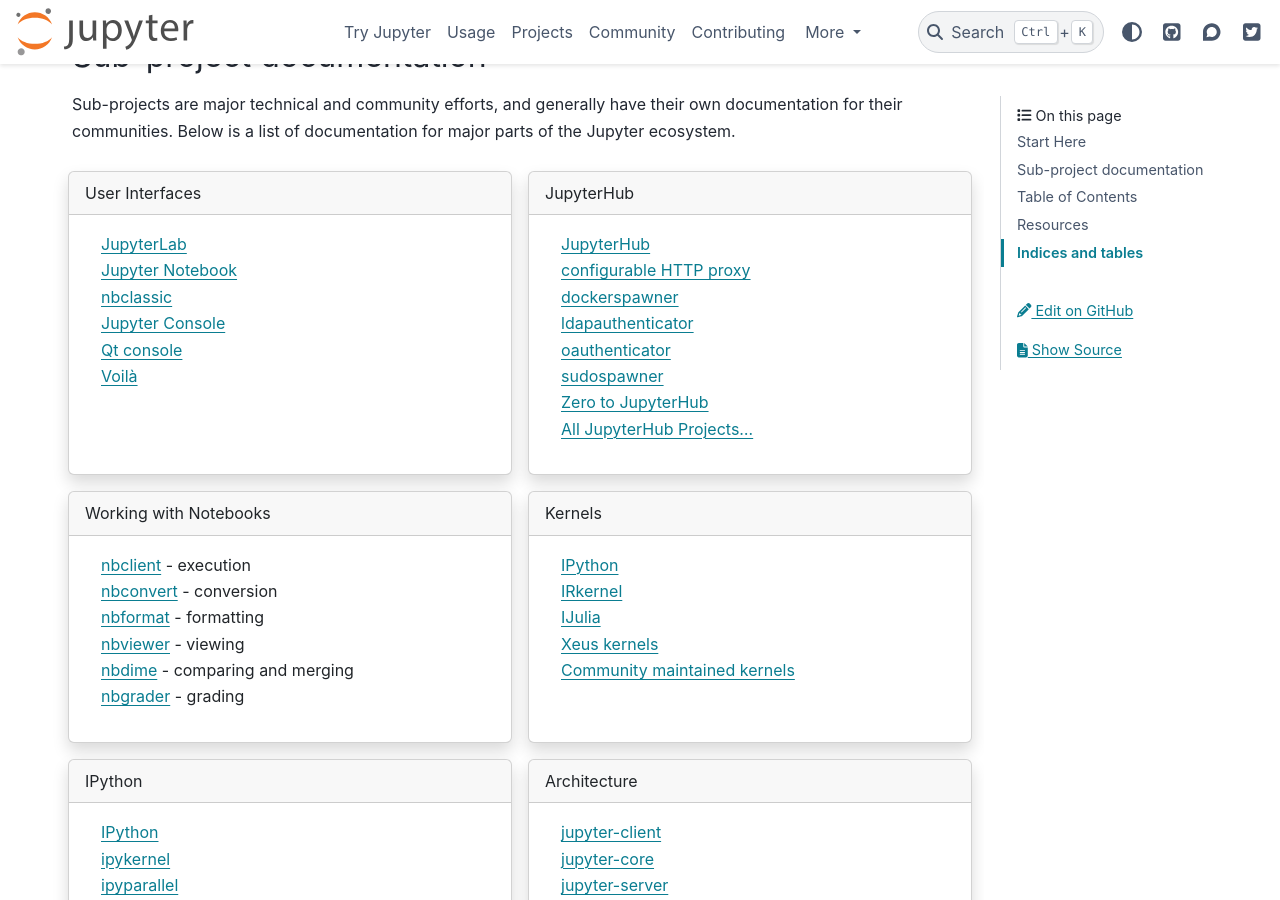
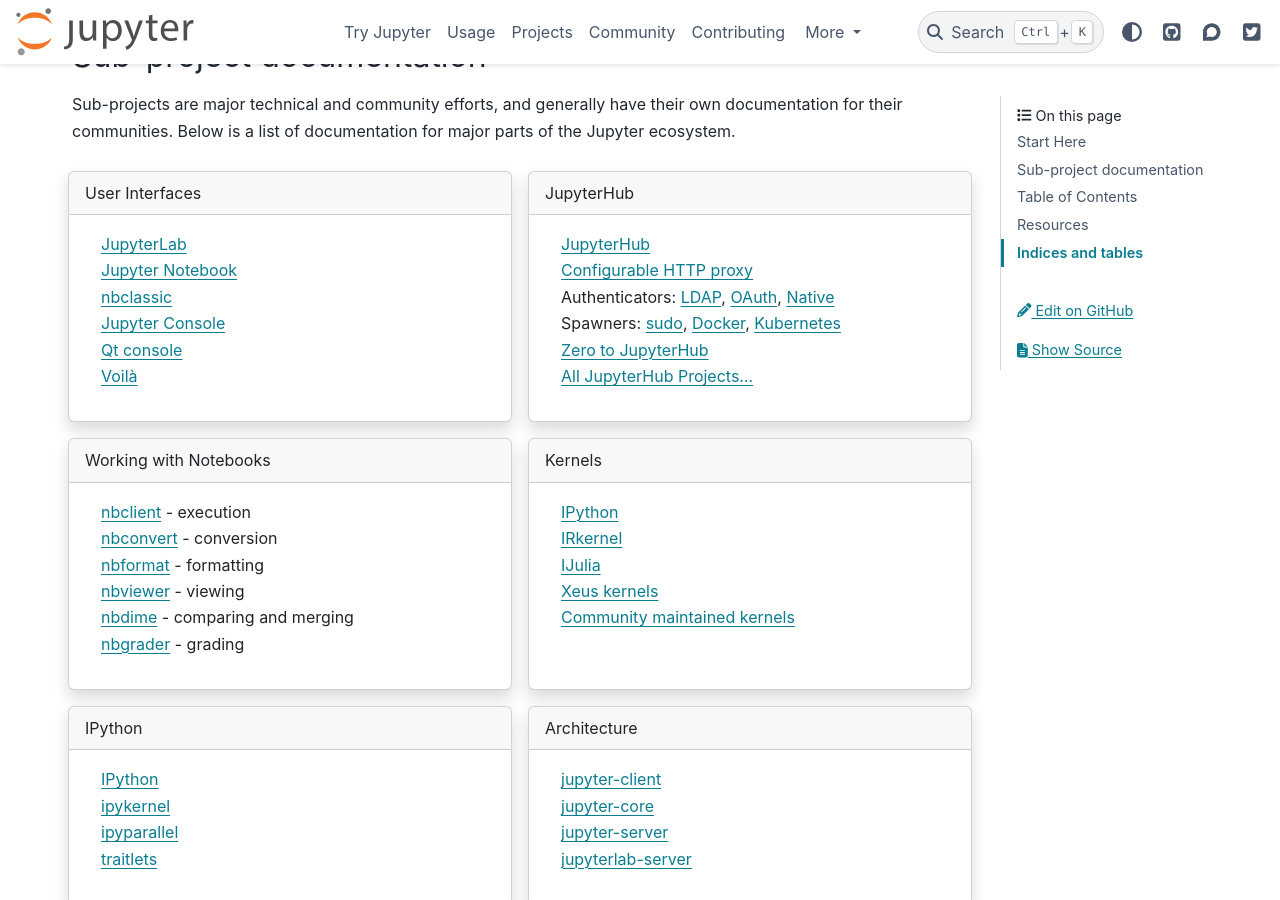
Before and after one commit to jupyter/jupyter, a Sphinx documentation site: the page built from docs/source/index.md, in a window 1280 px wide and 900 px high, scrolled down 764 px. Built offline with Sphinx 7.4.7 and the PyData theme 0.15.4, drawn with Linux system fonts in a browser that asks for light colours; pages that are not in the unit, such as notebooks, are missing from menus.

Commit message:
Collapse spawners and authenticators, add nativeauthenticator and Kubernetes spawner,

```diff
--- a/docs/source/index.md
+++ b/docs/source/index.md
@@ -70,11 +70,9 @@
 JupyterHub
 ^^^^^^
 * [JupyterHub](http://jupyterhub.readthedocs.io/en/latest)
-* [configurable HTTP proxy](https://github.com/jupyterhub/configurable-http-proxy)
-* [dockerspawner](https://jupyterhub-dockerspawner.readthedocs.io/en/latest/)
-* [ldapauthenticator](https://github.com/jupyterhub/ldapauthenticator)
-* [oauthenticator](https://oauthenticator.readthedocs.io/en/latest/)
-* [sudospawner](https://github.com/jupyterhub/sudospawner)
+* [Configurable HTTP proxy](https://github.com/jupyterhub/configurable-http-proxy)
+* Authenticators: [LDAP](https://github.com/jupyterhub/ldapauthenticator), [OAuth](https://oauthenticator.readthedocs.io/en/latest/), [Native](https://github.com/jupyterhub/nativeauthenticator)
+* Spawners: [sudo](https://github.com/jupyterhub/sudospawner), [Docker](https://jupyterhub-dockerspawner.readthedocs.io/en/latest/), [Kubernetes](https://jupyterhub-kubespawner.readthedocs.io/en/latest/)
 * [Zero to JupyterHub](https://zero-to-jupyterhub.readthedocs.io/en/latest/)
 * [All JupyterHub Projects...](https://github.com/jupyterhub)
 
```
